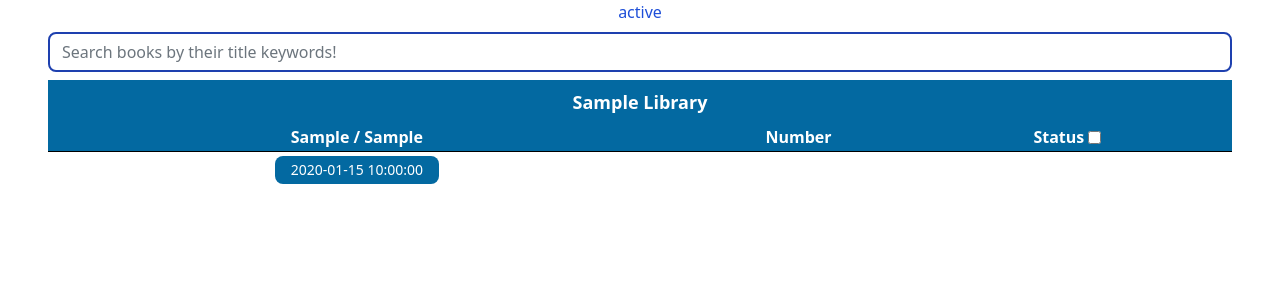
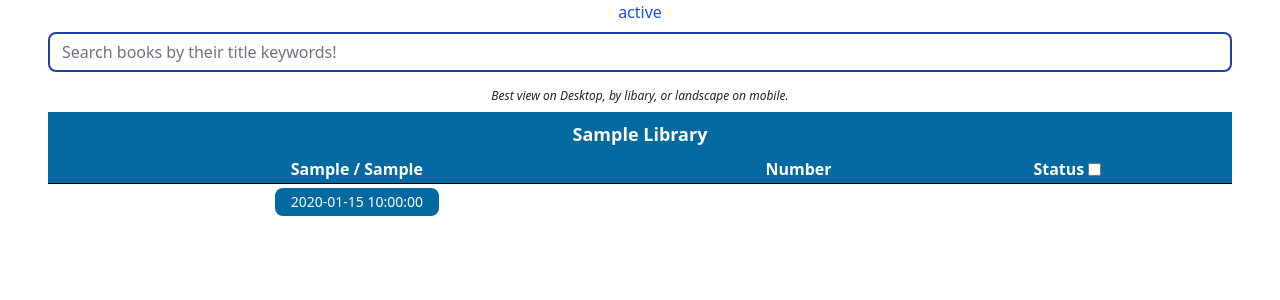
Before and after one commit to cliffchew84/SG-Lib-Books, a FastAPI app: template templates/result.html in a window 1280 px wide. Shown: the part 80-380 px from the top of the page. Run offline with FastAPI, Linux system fonts and the light colour scheme; the template is opened without the code that fills it: most values are stand-ins (such as "Sample title", 1, 10 or a date in 2020); style sheets or scripts are compiled from the project's sources; parts of the project's set-up code (start-up, migrations or seed data) failed here and were passed over.

Commit message:
Adding more descriptions to guide user usage

```diff
--- a/templates/result_no_lib_table.html
+++ b/templates/result_no_lib_table.html
@@ -9,6 +9,8 @@
     <input class="md:text-base text-sm form-control w-full rounded-lg my-2 border-2 border-blue-800" id="myInput"
         type="text" placeholder="Search books by their title keywords!">
 
+    <p class="py-2 text-xs italic">Best view on Desktop, by libary, or landscape on mobile.
+    <p>
     <h3 class="bg-sky-700 text-white font-semibold py-2 text-lg">{{ library|title }}<h3>
             <table class="border-collapse w-full table-sm divide-y divide-black">
                 <thead class='rounded-lg'>
@@ -36,7 +38,7 @@
 
                         {% if data[a]|int !=0 %}
 
-                        <td class="px-1 hidden md:block">
+                        <td class="px-1 items-center justify-center hidden md:block">
                             <form action="/update_book/{{data[a]}}" method="POST">
                                 <button type="submit" class="bg-sky-700 px-3 py-1 rounded-lg
                             hover:text-white hover:bg-sky-500 text-white">
@@ -44,7 +46,7 @@
                             </form>
                         </td>
 
-                        <td class="px-1 block md:hidden">
+                        <td class="px-1 items-center justify-center block md:hidden">
                             <form action="/update_book/{{data[a]}}" method="POST">
                                 <button type="submit" class="bg-sky-700 px-3 py-1 rounded-lg
                             hover:text-white hover:bg-sky-500 text-white">
```
Also changed, not shown: templates/result_table.html (+5 -3 lines).
